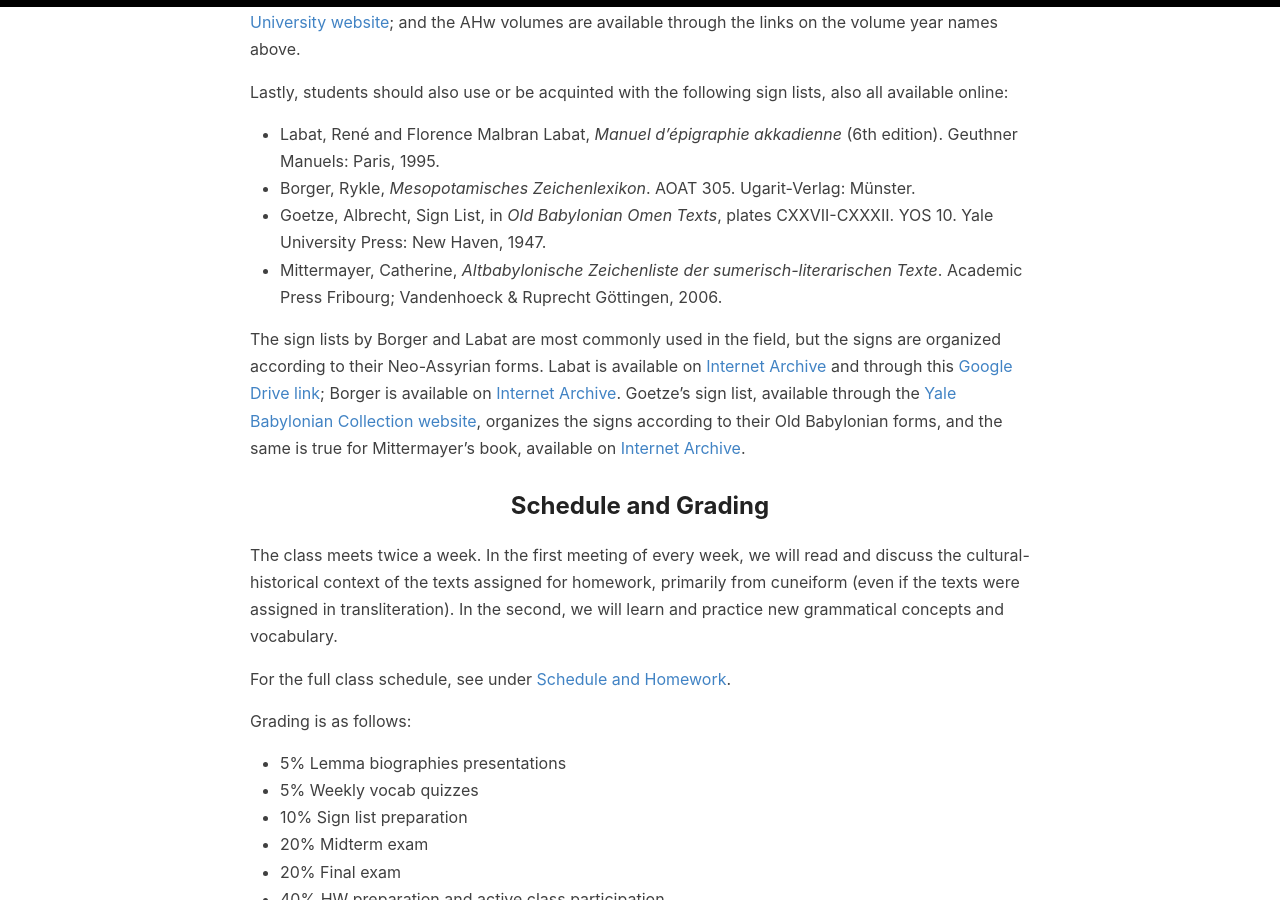
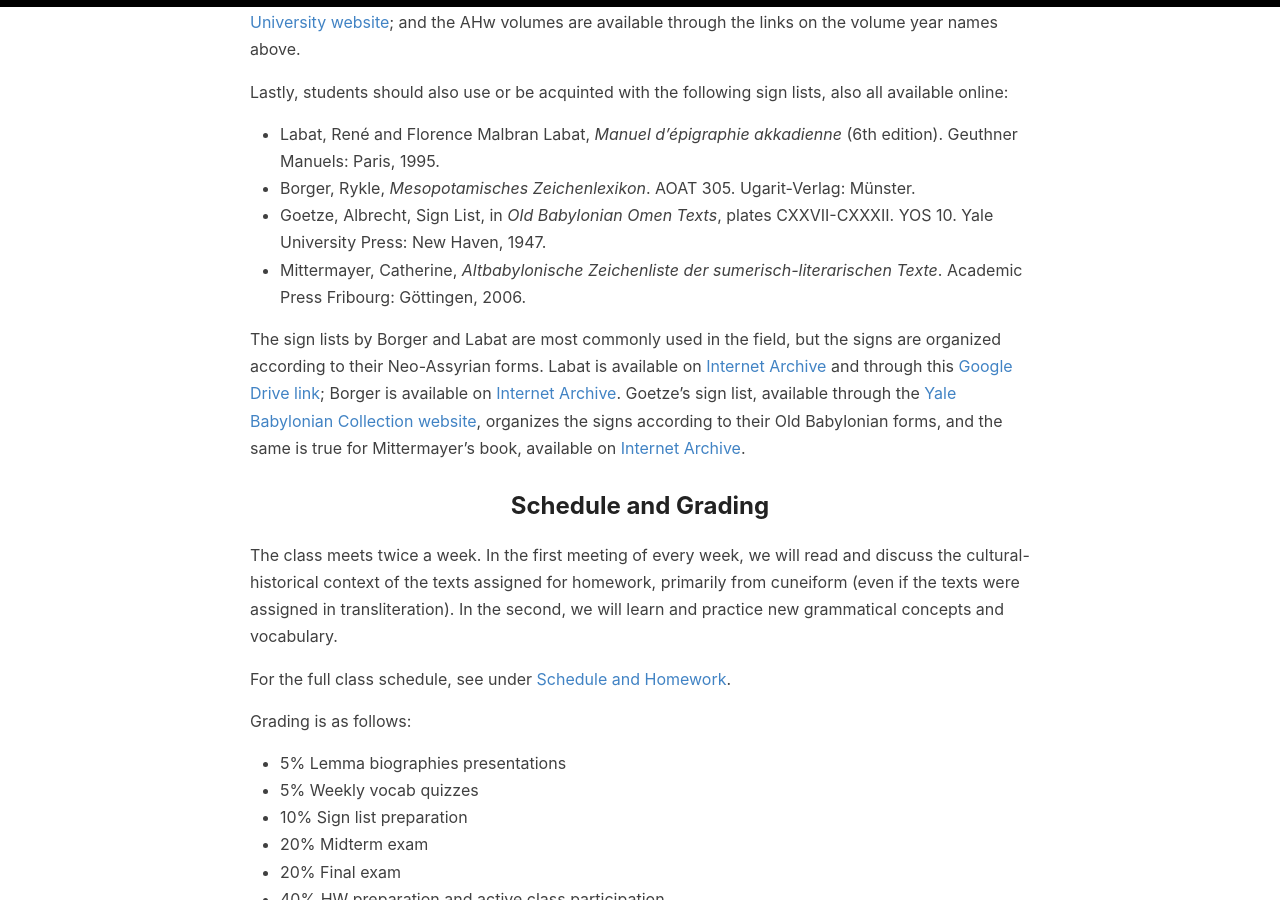
Before and after one commit to ARomach/AKKD120-AKKD501, a Jekyll site: the page built from index.md, in a window 1280 px wide and 900 px high, scrolled down 1875 px. Built offline with Jekyll 4.4.1, drawn with Linux system fonts in a browser that asks for light colours; our own code applies the rules of GitHub Pages for plain Markdown files.

Commit message:
correct typos

```diff
--- a/index.md
+++ b/index.md
@@ -46,7 +46,7 @@ Lastly, students should also use or be acquinted with the following sign lists,
 - Labat, René and Florence Malbran Labat, *Manuel d'épigraphie akkadienne* (6<sup>th</sup> edition). Geuthner Manuels: Paris, 1995.
 - Borger, Rykle, *Mesopotamisches Zeichenlexikon*. AOAT 305. Ugarit-Verlag: Münster.
 - Goetze, Albrecht, Sign List, in *Old Babylonian Omen Texts*, plates CXXVII-CXXXII. YOS 10. Yale University Press: New Haven, 1947.
-- Mittermayer, Catherine, *Altbabylonische Zeichenliste der sumerisch-literarischen Texte*. Academic Press Fribourg; Vandenhoeck & Ruprecht Göttingen, 2006.
+- Mittermayer, Catherine, *Altbabylonische Zeichenliste der sumerisch-literarischen Texte*. Academic Press Fribourg: Göttingen, 2006.
 
 The sign lists by Borger and Labat are most commonly used in the field, but the signs are organized according to their Neo-Assyrian forms. Labat is available on [Internet Archive](https://archive.org/details/rene-labat-florence-malbran-labat-manuel-depigraphie-akkadienne-signes-syllabair/mode/2up){:target="_blank"} and through this [Google Drive link](https://drive.google.com/file/d/1nvoGlNfz9dJgBGuZQ-4uloZ-SALPQO32/view?usp=sharing){:target="_blank"}; Borger is available on [Internet Archive](https://archive.org/details/MesopotamischesZeichenlexikon/mode/1up){:target="_blank"}. Goetze's sign list, available through the [Yale Babylonian Collection website](https://babylonian-collection.yale.edu/sites/default/files/files/yos10.pdf){:target="_blank"}, organizes the signs according to their Old Babylonian forms, and the same is true for Mittermayer's book, available on [Internet Archive](https://archive.org/details/Mittermayer2006AltbabylonischeZeichenlistePages4303/mode/2up){:target="_blank"}.
 
```
